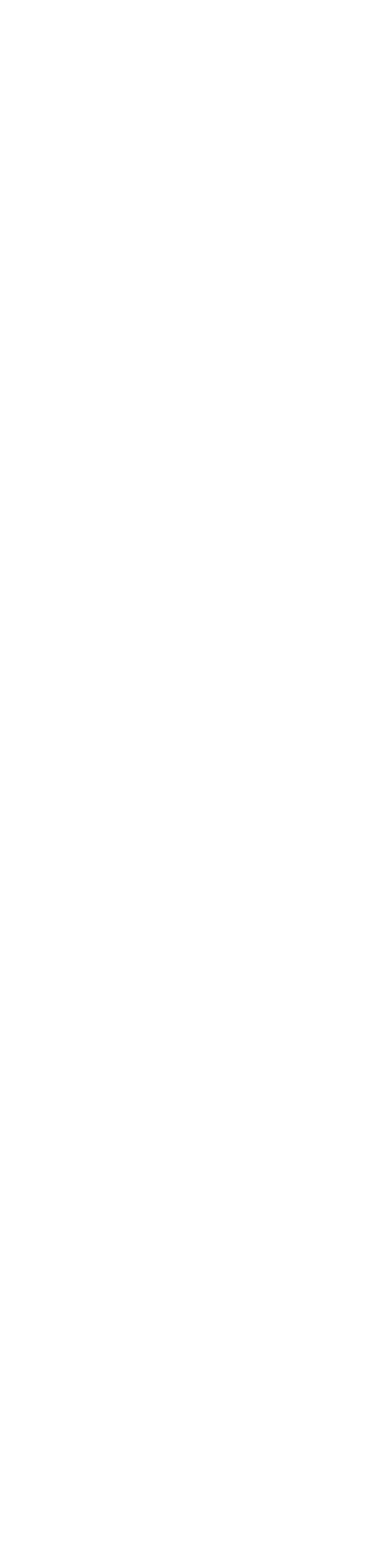
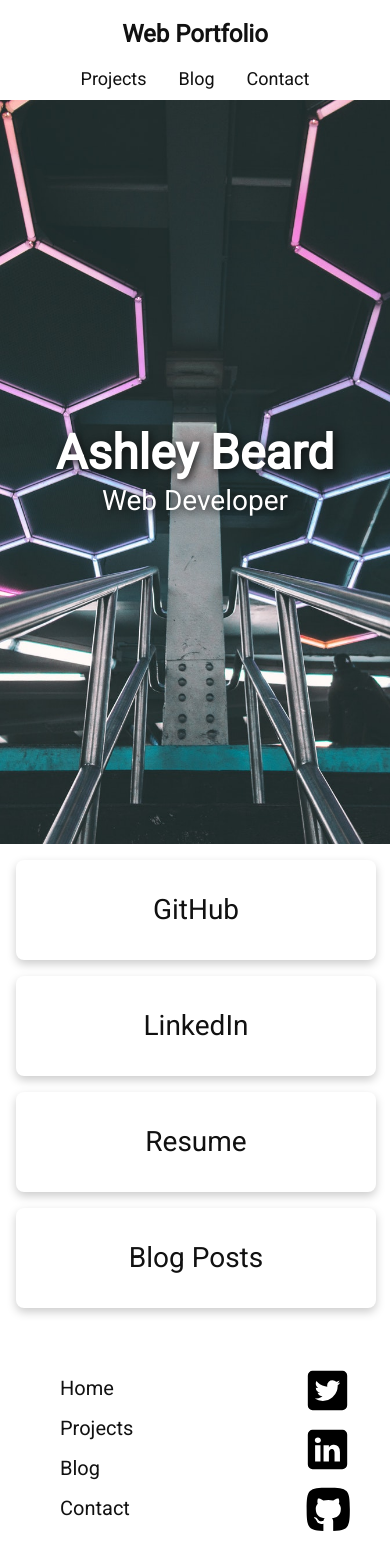
Before and after one commit to Ashamaly/portfolio, a plain HTML site: page index.html in a window 390 px wide. Before the commit the page ends 844 px from the top, so only its background shows below. Drawn offline with Linux system fonts and the light colour scheme.

Commit message:
Mobile site mvp created

```diff
--- /dev/null
+++ b/css/styles copy.css
@@ -0,0 +1,140 @@
+@import url('https://fonts.googleapis.com/css?family=Gayathri&display=swap');
+* {
+    margin: 0;
+    padding: 0;
+    scroll-behavior: smooth; /* smooth scroll instead of instantly jumping to sections when selected */
+    font-family: 'Gayathri', sans-serif;
+}
+body {
+    width: 100%;
+}
+header {
+    width: 100%;
+    background-color: #111;
+    height: 100px;
+}
+
+header h1 {
+    font-size: 32px;
+    font-weight: 900;
+    color: grey;
+    text-transform: capitalize;
+    display: block;
+    margin: 0 auto;
+    padding: 25px 0;
+    text-align: center;
+}
+
+header nav ul {
+    display: flex;
+    justify-content: space-around;
+    margin: 0 auto;
+
+}
+
+header nav ul li {
+    display: inline-block;
+    /* float: left; */
+    list-style: none;
+    padding: 0 16px;
+}
+
+header nav ul li a {
+    font-size: 24px;
+    font-weight: 900;
+    color: black;
+}
+
+#parallax-container {
+    display: block;
+    width: 100%;
+    height: 750px; /* adjust for mobile after testing */
+}
+
+#jumbo {
+    background: url('../images/background1.jpg');
+    object-fit: fill;
+    width: 100%;
+    height: 100%;
+}
+#parallax-container div {
+    position: fixed;
+    top: 0;
+    background-position: center !important;
+    transform: translateY(0px);
+    height: 750px; /* has to be the same height as parallax-container for effect to be used properly */
+    width: 100%; /* Fill the div */
+}
+
+#content {
+    background-color: aliceblue;
+    position: relative;
+    display: flex;
+    align-items: center;
+    flex-direction: column;
+    justify-items: center;
+    width: 100%;
+    text-align: center;
+}
+
+#content h1 {
+    margin-top: 35px;
+}
+
+/*Keyframe creation setting starting state and end state*/
+@-webkit-keyframes fadeIn { from { opacity:0;} to { opacity:1; } }
+@-moz-keyframes fadeIn { from { opacity:0; } to { opacity:1; } }
+@keyframes fadeIn { from { opacity:0; } to { opacity:1; } }
+
+.fadein {
+    display: flex;
+    position: relative;
+    flex-direction: column;
+    align-items: center;
+    justify-content: center;
+    color: aliceblue;
+    text-shadow: 1px 0 0 #000, 0 -1px 0 #000, 0 1px 0 #000, -1px 0 0 #000;
+
+    opacity: 0; /*initialize as not visible*/
+    -webkit-animation:fadeIn ease-in 1;
+    -moz-animation: fadeIn ease-in 1;
+    animation: fadeIn ease-in 1;
+
+    -webkit-animation-fill-mode: forwards;
+    -moz-animation-fill-mode: forwards;
+    animation-fill-mode: forwards;
+
+    -webkit-animation-duration:1s;
+    -moz-animation-duration:1s;
+    animation-duration:1s;
+}
+
+.fadein.one {
+    -webkit-animation-delay: 0.5s;
+    -moz-animation-delay: 0.5s;
+    animation-delay: 0.5s;
+}
+
+.fadein.two {
+    -webkit-animation-delay: 0.7s;
+    -moz-animation-delay: 0.7s;
+    animation-delay: 0.7s;
+}
+
+.fadein.three {
+    -webkit-animation-delay: 1s;
+    -moz-animation-delay: 1s;
+    animation-delay: 1s;
+}
+
+.fadein h1 {
+    font-size: 120px;
+}
+.fadein p {
+    font-size: 50px;
+}
+
+footer {
+    width: 100%;
+    background-color: #111;
+}
--- a/css/styles.css
+++ b/css/styles.css
@@ -0,0 +1,156 @@
+* {
+    margin: 0;
+    padding: 0;
+    text-decoration: none;
+}
+
+
+body {
+    background-color: white;
+}
+
+main {
+    background-color: white;
+}
+
+header {
+    background-color: white;
+    width: 100%;
+    height: 100px;
+}
+
+header .header {
+    display: block;
+    margin: 0 auto;
+    text-align: center;
+    padding: 20px 0;
+    font-family: 'Roboto', sans-serif;
+    font-size: 24px;
+    color: #111;
+    font-weight: 900;
+}
+
+header nav ul {
+    display: block;
+    margin: 0 auto;
+    width: fit-content;
+
+}
+header nav ul  li{
+    display: inline-block;
+    float: left;
+    list-style: none;
+    padding: 0 16px;
+}
+header nav ul li a{
+    font-family: 'Roboto', sans-serif;
+    font-size: 18px;
+    color: #111;
+}
+
+header nav ul li a:hover {
+    background-color: lightgray;
+}
+
+
+
+.banner {
+    width: 100%;
+    height: calc(100vh - 100px);
+    background-image: url('../images/background1.jpg');
+    background-repeat: no-repeat;
+    background-position: center;
+    background-size: cover;
+    display: table;
+}
+
+.mobile-center {
+    display: table-cell;
+    vertical-align: middle;
+
+    /*Flex box has failed me*/
+    /* flex-direction: column; */
+    /* align-items: center; */
+    /* justify-content: center; */
+}
+
+.banner h2 {
+    font-family: 'Roboto', sans-serif;
+    font-size: 48px;
+    color: white;
+    font-weight: 900;
+    text-align: center;
+    text-shadow: 2px 2px 8px #111;
+}
+
+.banner h1 {
+    font-family: 'Roboto', sans-serif;
+    font-size: 28px;
+    color: white;
+    font-weight: 100;
+    text-align: center;
+    line-height: 40px;
+    text-shadow: 2px 2px 8px #111;
+}
+
+.links {
+    padding-bottom: 20px;
+    background-color: white;
+}
+
+.links div {
+    margin: 16px 16px 0;
+    width: calc(100% - 30px);
+    height: 100px;
+    border-radius: 8px;
+    background: white;
+    transition-duration: 0.5s;
+    box-shadow: 0px 4px 10px 0px #ccc;
+}
+
+.links div:hover {
+    background-color: lightgray;
+}
+
+.links div h3 {
+    font-family: 'Roboto', sans-serif;
+    font-size: 28px;
+    color: #111;
+    font-weight: 100;
+    text-align: center;
+    line-height: 100px;
+}
+
+footer {
+    width: calc(100% - 80px);
+    padding: 40px 40px;
+    background-color: white;
+    height: 150px;
+}
+
+footer ul {
+    width: fit-content;
+    float: left;
+    padding-left: 20px;
+
+}
+footer ul li {
+    display: block;
+    list-style: none;
+}
+footer ul li a {
+    font-family: 'Roboto', sans-serif;
+    font-size: 20px;
+    color: #111;
+    line-height: 40px; /*makes the content more readable and aligns with icons*/
+}
+
+.socials {
+    width: 45px;
+    float: right;
+}
+
+.socials img {
+    width: 100%;
+    margin-bottom: 10px;
+}
--- a/index.html
+++ b/index.html
@@ -5,9 +5,79 @@
     <meta name="viewport" content="width=device-width, initial-scale=1.0">
     <meta http-equiv="X-UA-Compatible" content="ie=edge">
     <link rel="stylesheet" href="./css/styles.css">
+    <link href="https://fonts.googleapis.com/css?family=Roboto&display=swap" rel="stylesheet"> <!--importing google font-->
     <title>Portfolio</title>
 </head>
-<body>
+<body style="background-color: aliceblue">
+  <header>
+    <a href="./index.html" class="header">Web Portfolio</a>
+    <nav>
+      <ul>
+        <li ><a href="./projects.html">Projects</a></li>
+        <li ><a href="./stuff.html">Blog</a></li>
+        <li ><a href="./contact.html">Contact</a></li>
+      </ul>
+    </nav>
+  </header>
+
+  <main>
+    <section class="banner">
+      <div class="mobile-center">
+        <h2>Ashley Beard</h2>
+        <h1>Web Developer</h1>
+      </div>
+
+    </section>
+
+    <section class="links">
+      <a href="">
+      <div class="button1">
+        <h3>GitHub</h3>
+      </div>
+      </a>
+      <a href="">
+      <div class="button2">
+        <h3>LinkedIn</h3>
+      </div>
+      </a>
+      <a href="">
+      <div class="button2">
+        <h3>Resume</h3>
+      </div>
+      </a>
+      <a href="">
+      <div class="button1">
+        <h3>Blog Posts</h3>
+      </div>
+      </a>
+
+    </section>
+
+  </main>
+
+  <footer>
+    <ul>
+      <li><a href="./index.html">Home</a></li>
+      <li><a href="./projects.html">Projects</a></li>
+      <li><a href="./stuff.html">Blog</a></li>
+      <li><a href="./contact.html">Contact</a></li>
+    </ul>
+
+    <div class="socials">
+      <a target="_blank" href="https://twitter.com/Ashley69791580">
+        <img src="./images/twitter.svg" alt="twitter-icon">
+      </a>
+      <a target="_blank" href="https://www.linkedin.com/in/ashley-beard-253900191/">
+        <img src="./images/linkedin.svg" alt="LinkedIn-icon">
+      </a>
+      <a target="_blank" href="https://github.com/Ashamaly">
+        <img src="./images/git.svg" alt="github-icon">
+      </a>
+    </div>
+
+  </footer>
+
+
 
 </body>
 </html>
```
Also changed, not shown: contact.html (added, +44 -0 lines), projects.html (added, +44 -0 lines), stuff.html (added, +55 -0 lines), images/background1.jpg (added), images/git.svg (added), images/linkedin.svg (added), images/twitter.svg (added), 1 other file.
